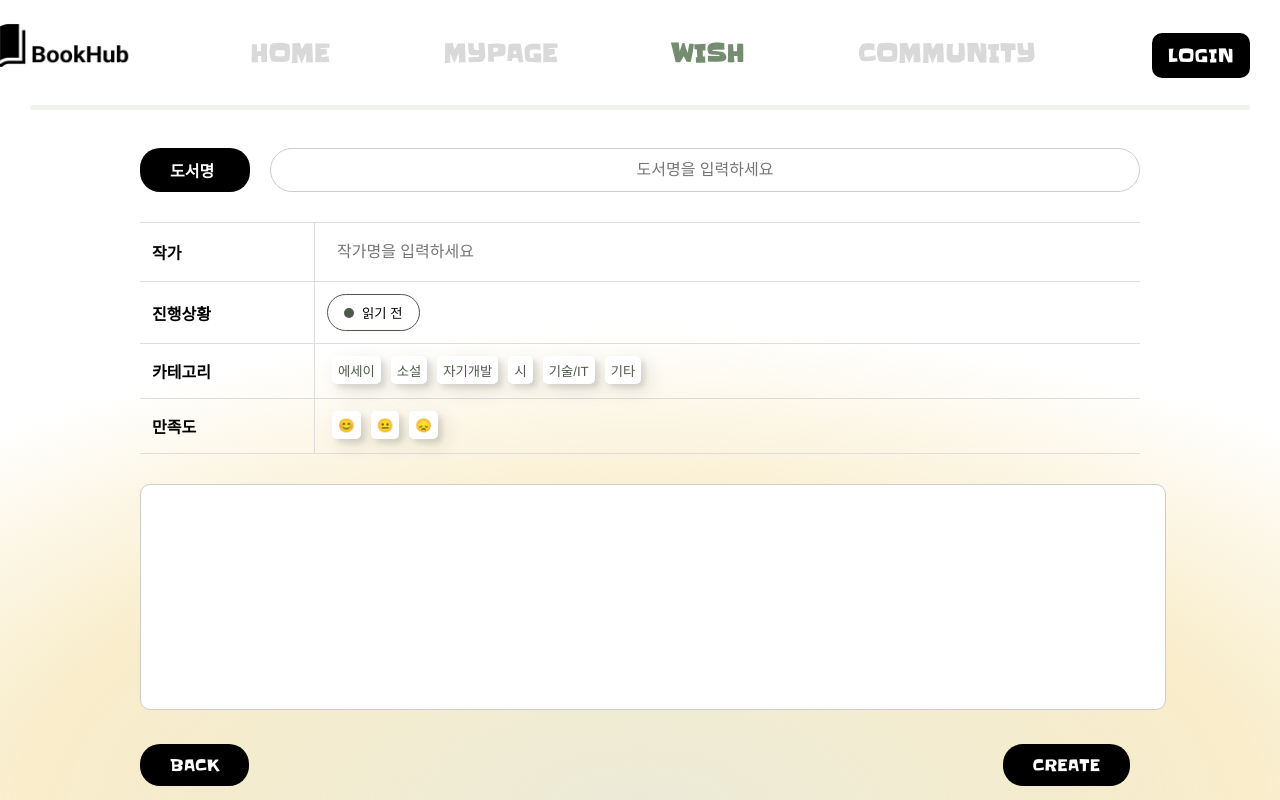
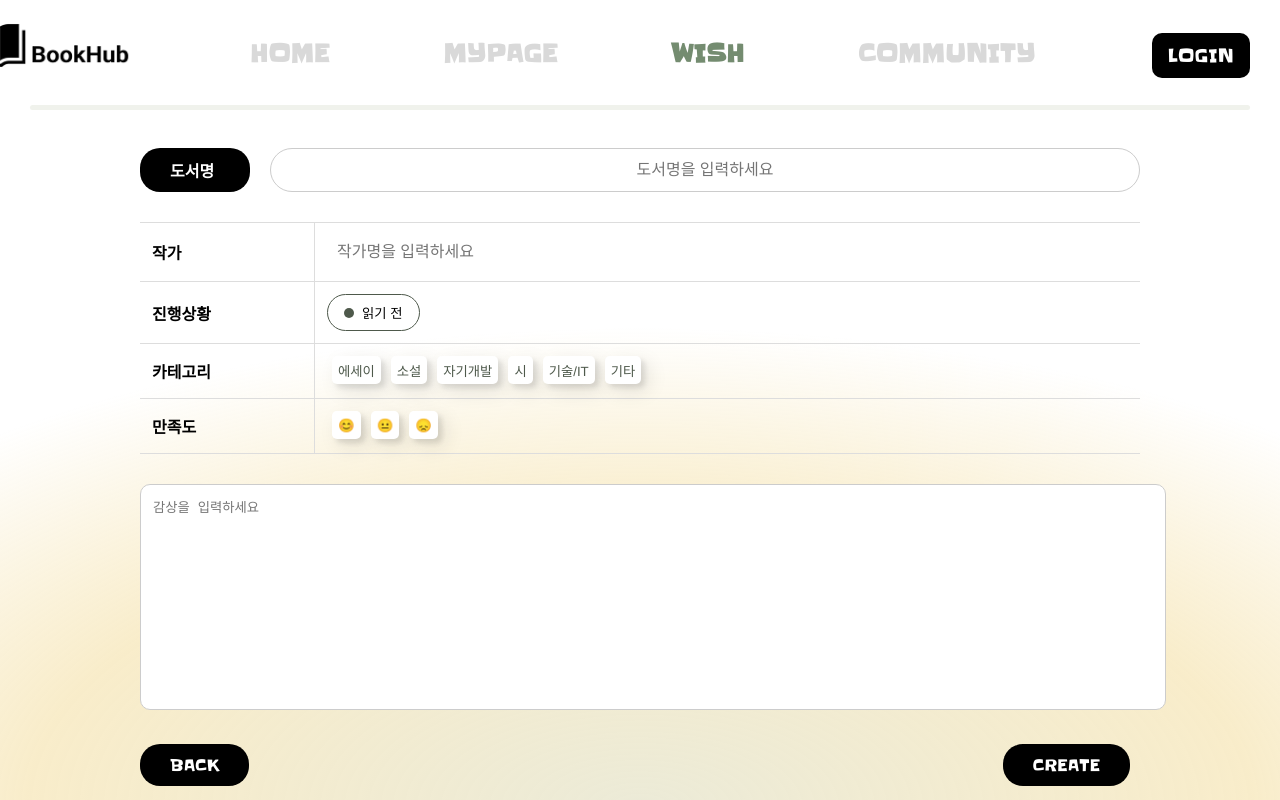
Before and after one commit to BookHub-BookTrio/BookHub-Front, a React (Create React App) app in the folder bookhub/: page /wish-create in a window 1280 px wide. Built offline with nearby package versions, Linux system fonts and the light colour scheme; no server answers.

Commit message:
[Design/#29] - WishPage 디자인 수정

```diff
--- a/bookhub/src/component/wish/WishForm.jsx
+++ b/bookhub/src/component/wish/WishForm.jsx
@@ -22,6 +22,7 @@ const WishForm = ({
 		showEdit = false,
 		showDelete = false,
   	showDone = false,
+    isDetail=false,
   }) => {
     const progressDisplay = {
       "UNREAD": "읽기 전",
@@ -131,7 +132,7 @@ const WishForm = ({
               className={styles.textarea}
               value={content}
               onChange={onContentChange}
-              placeholder={onContentChange && content !== "" ? "감상을 입력하세요" : ""}
+              placeholder={!isDetail && content?.trim() === "" ? "감상을 입력하세요" : ""}
             />
           </div>
 
--- a/bookhub/src/pages/wish/WishDetail.jsx
+++ b/bookhub/src/pages/wish/WishDetail.jsx
@@ -77,6 +77,7 @@ const WishDetail = () => {
         category={wish.category}
         star={wish.star}
         content={wish.content}
+        isDetail={true}
         onBooknameChange={() => {}}
         onAuthorChange={() => {}}
         onContentChange={() => {}}
```
